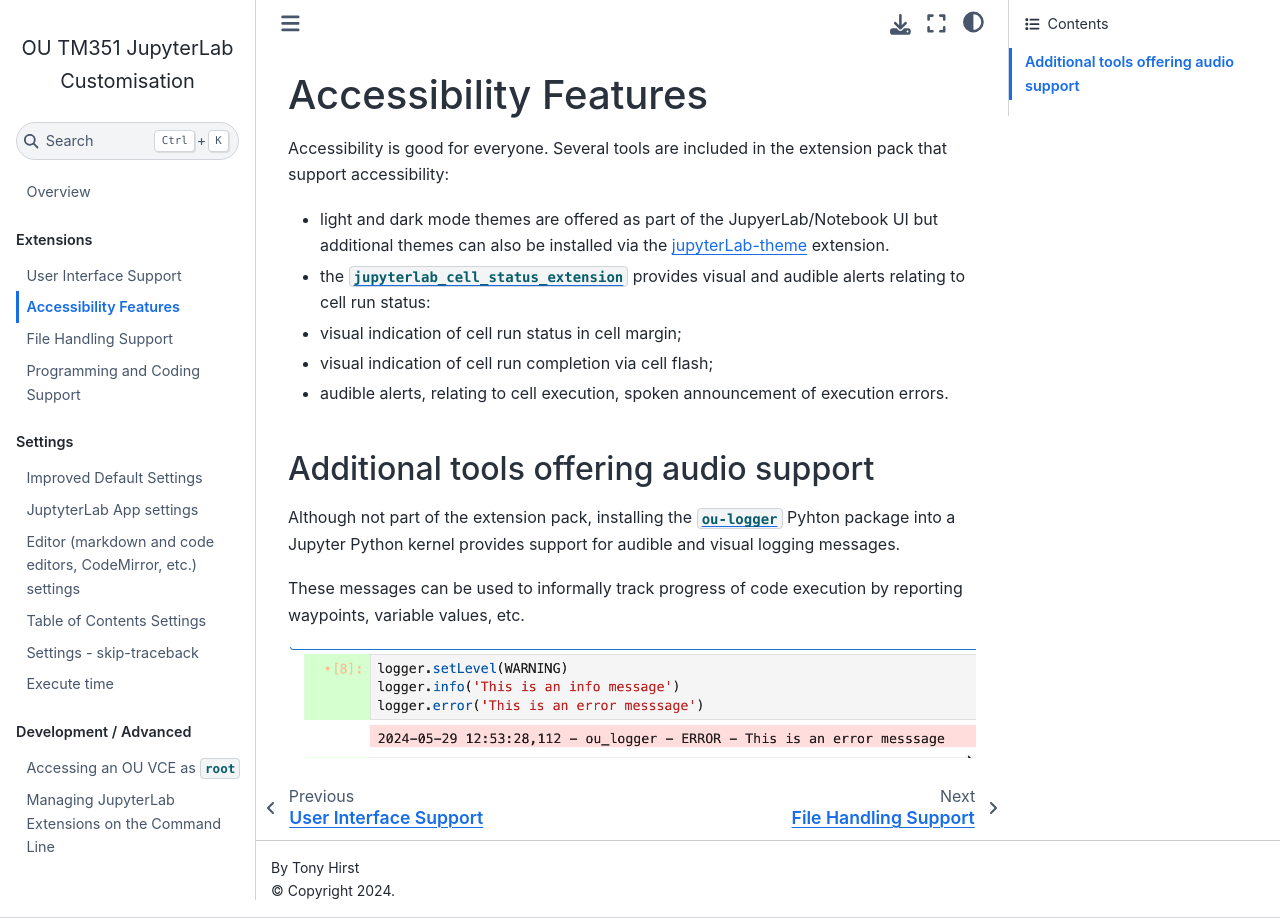
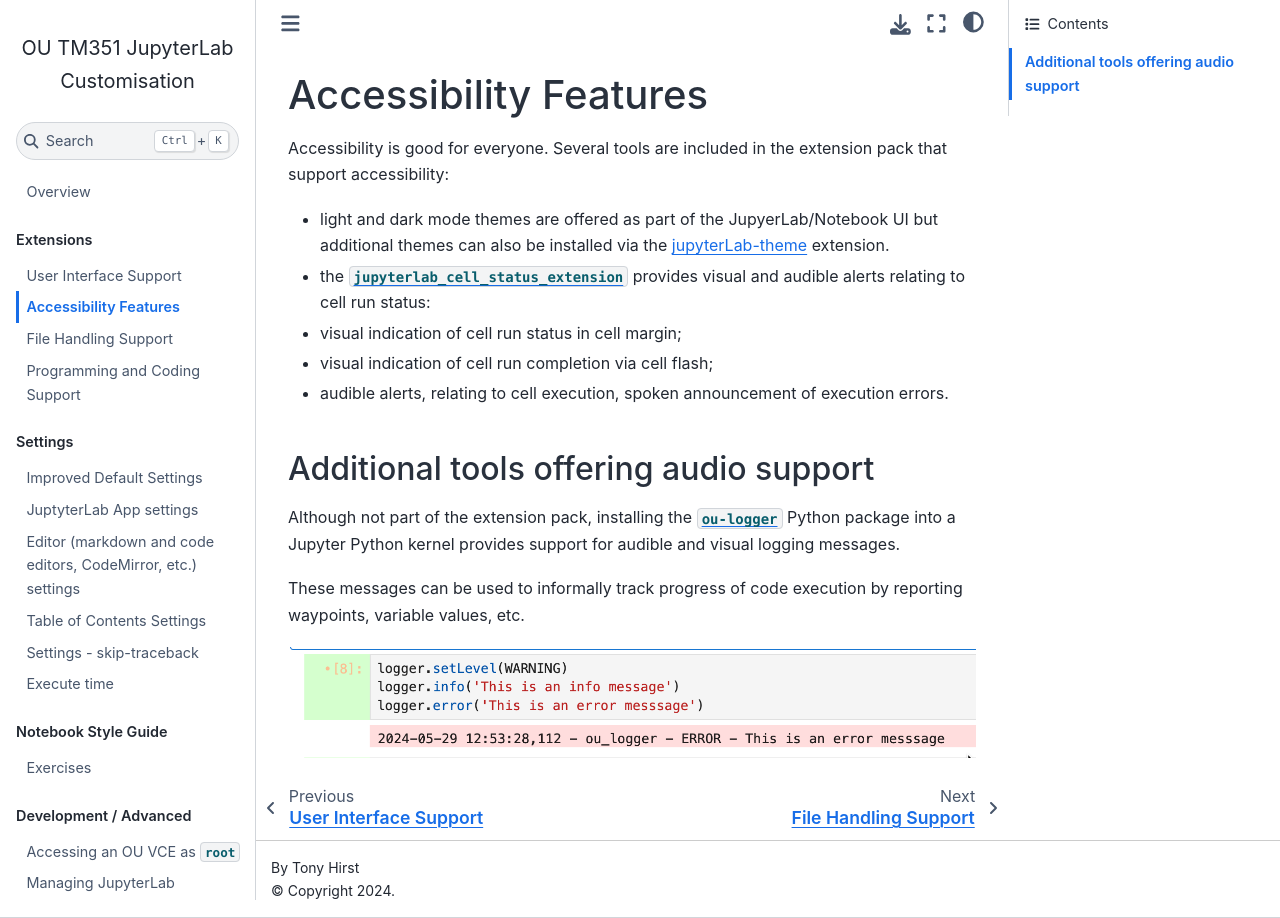
Before and after one commit to innovationOUtside/ou-tm351-jl-extensions, a Jupyter Book: the page built from docs/accessibility-features.md, in a window 1280 px wide. Built offline with Jupyter Book 1.0.4 settings and Sphinx 7.4.7 and the Sphinx Book theme 1.1.4, drawn with Linux system fonts in a browser that asks for light colours.

Commit message:
Minot typos; add exercises guidance

```diff
--- a/docs/_toc.yml
+++ b/docs/_toc.yml
@@ -15,6 +15,9 @@ parts:
   - file: settings-toc
   - file: settings-skip-traceback
   - file: settings-execute-time
+- caption: Notebook Style Guide
+  chapters:
+  - file: exercises
 - caption: Development / Advanced
   chapters:
   - file: accessing-vce-as-root
--- a/docs/accessibility-features.md
+++ b/docs/accessibility-features.md
@@ -12,7 +12,7 @@ Accessibility is good for everyone. Several tools are included in the extension
 
 ## Additional tools offering audio support
 
-Although not part of the extension pack, installing the [`ou-logger`](https://github.com/innovationOUtside/ou-logger-py/) Pyhton package into a Jupyter Python kernel provides support for audible and visual logging messages.
+Although not part of the extension pack, installing the [`ou-logger`](https://github.com/innovationOUtside/ou-logger-py/) Python package into a Jupyter Python kernel provides support for audible and visual logging messages.
 
 These messages can be used to informally track progress of code execution by reporting waypoints, variable values, etc.
 
```
Also changed, not shown: docs/exercises.md (added, +38 -0 lines), docs/user-interface-support.md (+1 -1 lines), docs/images/collapsed-uncollapsed-header.png (added), docs/images/exercise-folded.png (added), docs/images/settings_toc_synch.png (added).
